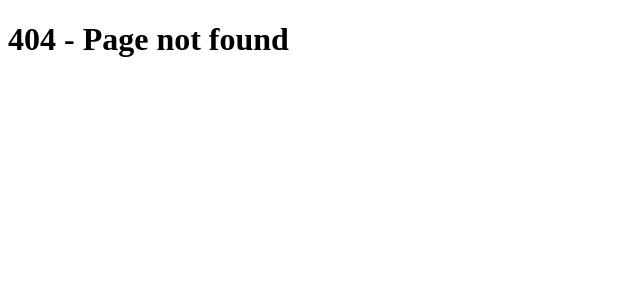
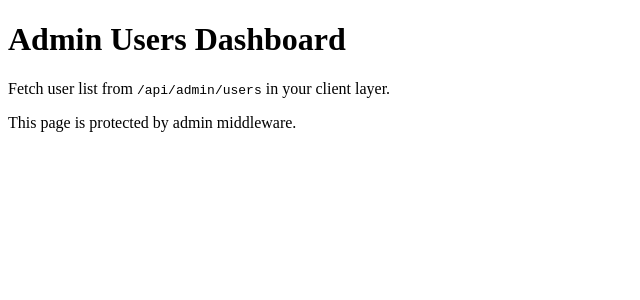
Before and after one commit to Teamtrue/luxury-members, a Next.js app in the folder luxury-members-next/: page /admin/users in a window 1280 px wide. Before the commit this address had no page. Shown: the top 300 px of the page, without its empty margins (0-640 px from the left). Built offline with nearby package versions, Linux system fonts and the light colour scheme.

Commit message:
Add admin users dashboard page

```diff
--- /dev/null
+++ b/luxury-members-next/app/admin/users/page.tsx
@@ -0,0 +1,9 @@
+export default function AdminUsersPage() {
+  return (
+    <main>
+      <h1>Admin Users Dashboard</h1>
+      <p>Fetch user list from <code>/api/admin/users</code> in your client layer.</p>
+      <p>This page is protected by admin middleware.</p>
+    </main>
+  );
+}
```
